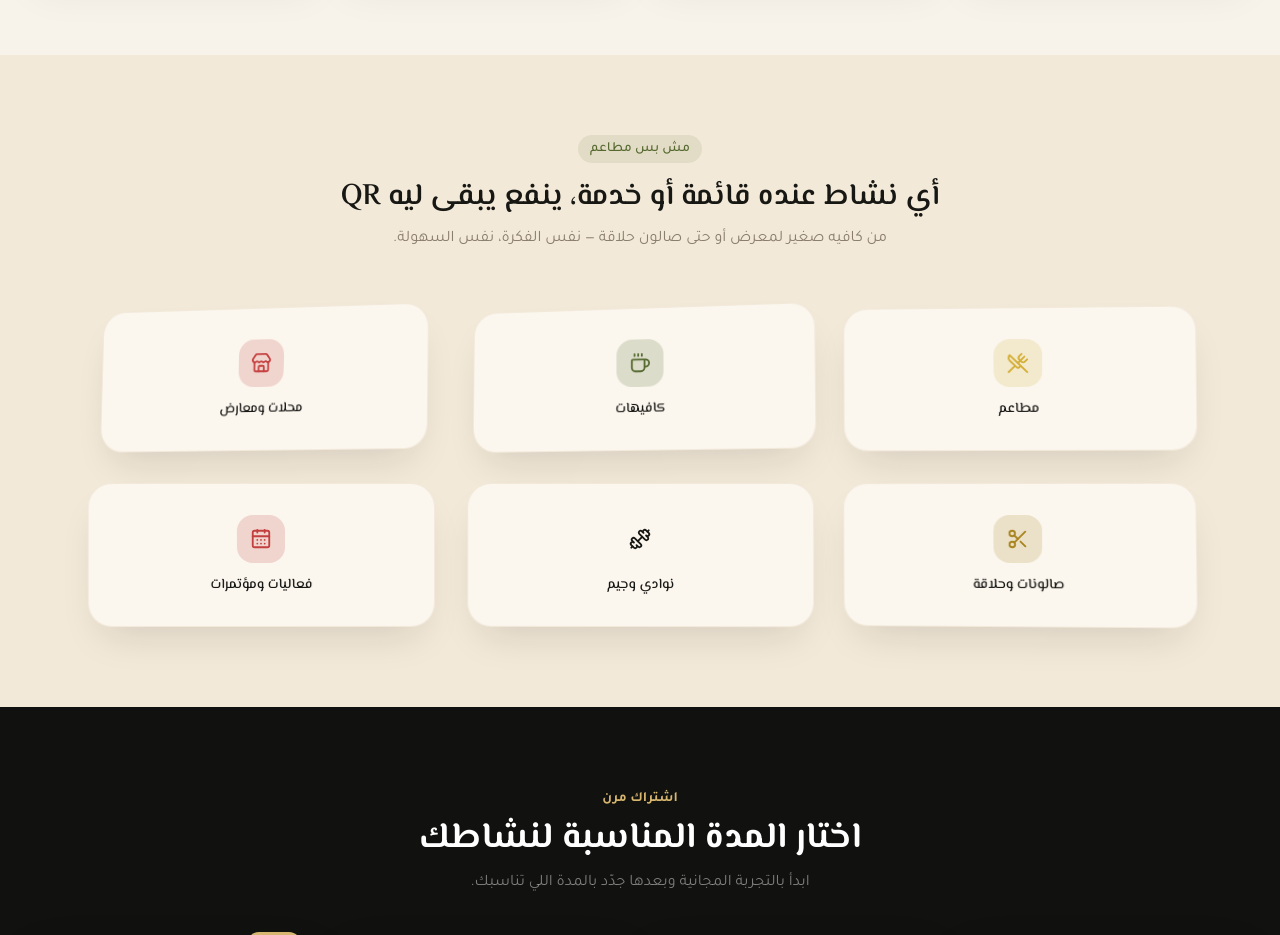
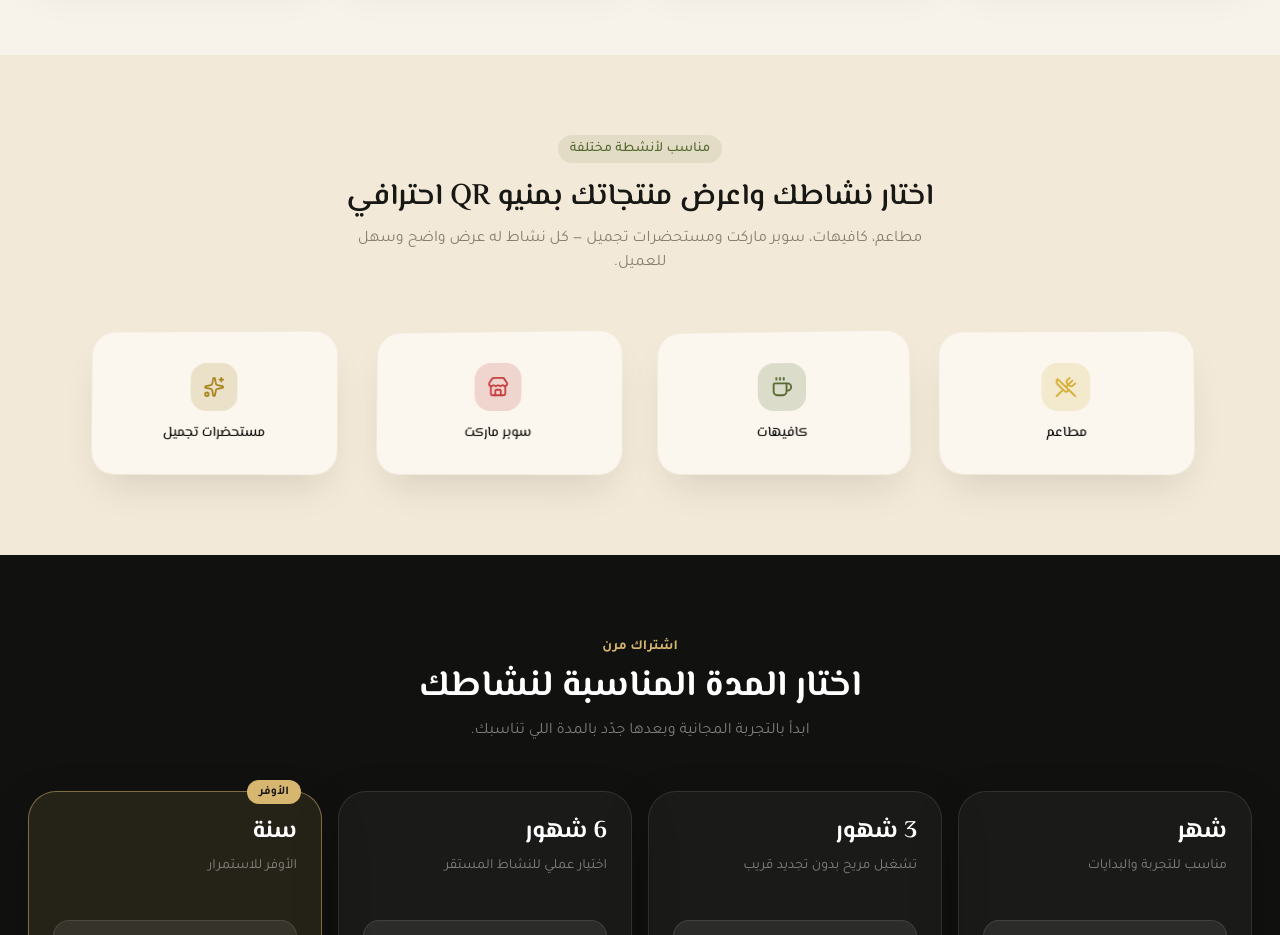
Before and after one commit to 1moalim1all1-cyber/Qr-Code, a React (Vite) app: page / in a window 1280 px wide. Shown: the part 2820-3755 px from the top of the page. Built offline with nearby package versions, Linux system fonts and the light colour scheme; no server answers; the database is empty.

Commit message:
Simplify homepage activity cards to core business types

```diff
--- a/src/components/landing/Showcase3D.tsx
+++ b/src/components/landing/Showcase3D.tsx
@@ -1,13 +1,11 @@
 import { motion } from 'framer-motion'
-import { UtensilsCrossed, Coffee, Store, Scissors, Dumbbell, CalendarDays } from 'lucide-react'
+import { UtensilsCrossed, Coffee, Store, Sparkles } from 'lucide-react'
 
 const ITEMS = [
   { icon: UtensilsCrossed, label: 'مطاعم', color: 'var(--color-saffron)' },
   { icon: Coffee, label: 'كافيهات', color: 'var(--color-zaytoon)' },
-  { icon: Store, label: 'محلات ومعارض', color: 'var(--color-sumac)' },
-  { icon: Scissors, label: 'صالونات وحلاقة', color: 'var(--color-saffron-dim)' },
-  { icon: Dumbbell, label: 'نوادي وجيم', color: 'var(--color-zaytoon-dim)' },
-  { icon: CalendarDays, label: 'فعاليات ومؤتمرات', color: 'var(--color-sumac)' },
+  { icon: Store, label: 'سوبر ماركت', color: 'var(--color-sumac)' },
+  { icon: Sparkles, label: 'مستحضرات تجميل', color: 'var(--color-saffron-dim)' },
 ]
 
 export default function Showcase3D() {
@@ -16,16 +14,16 @@ export default function Showcase3D() {
       <div className="max-w-6xl mx-auto px-6">
         <div className="text-center mb-14">
           <span className="inline-block text-sm font-medium text-zaytoon bg-zaytoon/10 rounded-full px-3 py-1 mb-4">
-            مش بس مطاعم
+            مناسب لأنشطة مختلفة
           </span>
-          <h2 className="font-display text-3xl font-semibold mb-3">أي نشاط عنده قائمة أو خدمة، ينفع يبقى ليه QR</h2>
+          <h2 className="font-display text-3xl font-semibold mb-3">اختار نشاطك واعرض منتجاتك بمنيو QR احترافي</h2>
           <p className="text-stone max-w-xl mx-auto">
-            من كافيه صغير لمعرض أو حتى صالون حلاقة — نفس الفكرة، نفس السهولة.
+            مطاعم، كافيهات، سوبر ماركت ومستحضرات تجميل — كل نشاط له عرض واضح وسهل للعميل.
           </p>
         </div>
 
         <div
-          className="grid grid-cols-2 sm:grid-cols-3 gap-6 md:gap-8"
+          className="grid grid-cols-2 lg:grid-cols-4 gap-6 md:gap-8"
           style={{ perspective: '1200px' }}
         >
           {ITEMS.map((item, i) => (
@@ -39,7 +37,7 @@ export default function Showcase3D() {
               className="group"
             >
               <motion.div
-                animate={{ rotateY: [0, 10, 0, -10, 0], rotateX: [0, -4, 0, 4, 0] }}
+                animate={{ rotateY: [0, 8, 0, -8, 0], rotateX: [0, -3, 0, 3, 0] }}
                 transition={{
                   duration: 7 + i * 0.6,
                   repeat: Infinity,
```
